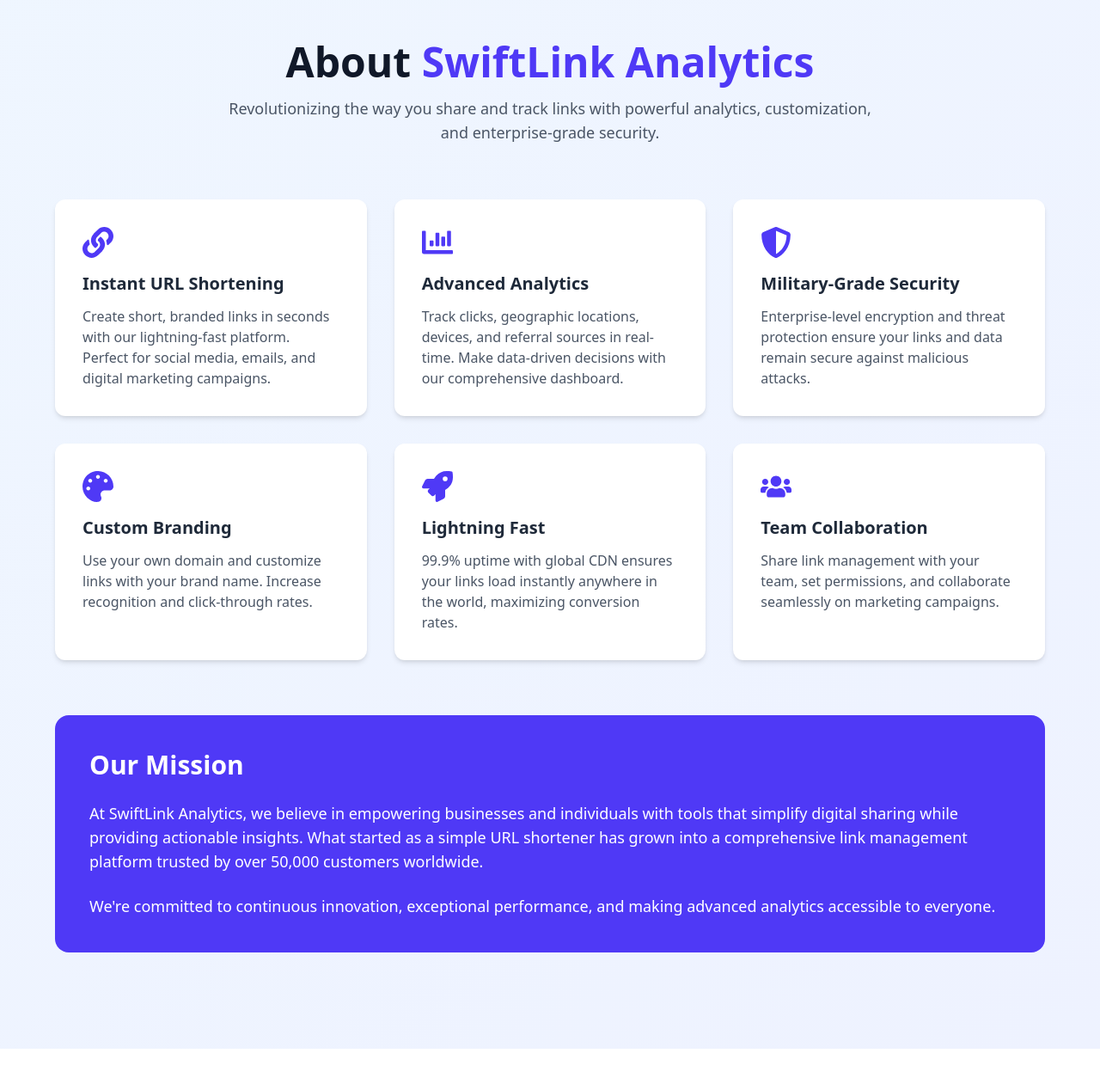
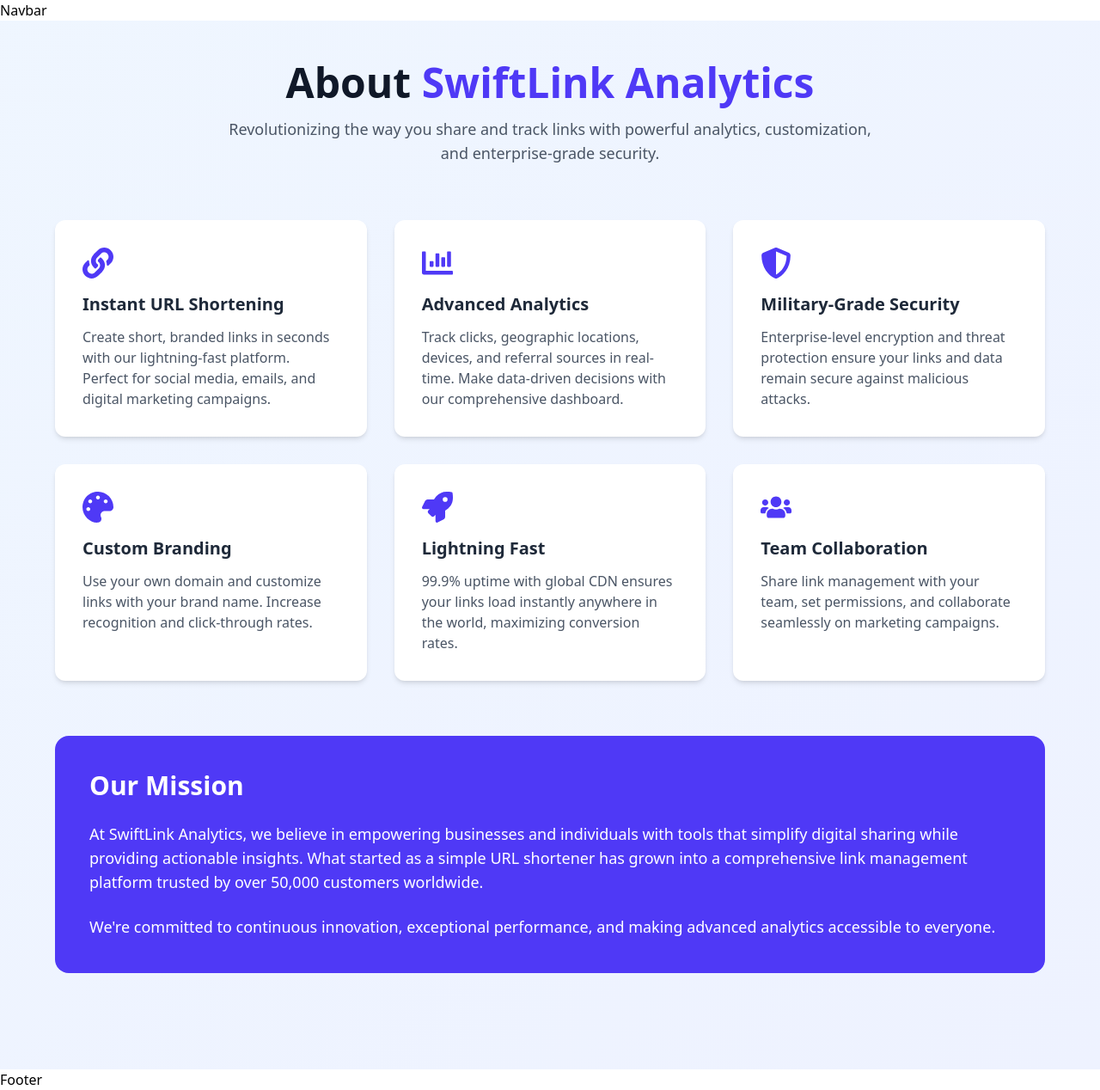
Before and after one commit to Rugved7/URL-Shortener-frontend, a React (Vite) app: page /about in a window 1280 px wide. Shown: the whole page at 86% size. Before the commit the page ends 1220 px from the top, so only its background shows below. Built offline with nearby package versions, Linux system fonts and the light colour scheme.

Commit message:
Some key improvements in UI done

```diff
--- a/src/App.jsx
+++ b/src/App.jsx
@@ -1,6 +1,9 @@
 import React from "react";
 import LandingPage from "./components/LandingPage";
 import AboutPage from "./components/AboutPage";
+import Navbar from "./components/Navbar";
+import Footer from "./components/Footer";
+
 
 import { BrowserRouter, Route, Routes } from "react-router-dom";
 
@@ -8,10 +11,12 @@
   return (
     <>
       <BrowserRouter>
+      <Navbar />
       <Routes>
         <Route path="/" element={<LandingPage />} />
         <Route path="/about" element={<AboutPage />} />
       </Routes>
+      <Footer />
       </BrowserRouter>
     </>
   );
--- a/src/components/Card.jsx
+++ /dev/null
@@ -1,15 +0,0 @@
-import React from "react";
-
-const Card = ({ icon, title, desc }) => {
-  return (
-    <div className="bg-white p-6 rounded-xl shadow-md hover:shadow-lg transition-shadow h-full">
-      <div className="flex items-start mb-4">
-        {icon && <div className="mr-4 mt-1">{icon}</div>}
-        <h3 className="text-xl font-bold text-gray-800">{title}</h3>
-      </div>
-      <p className="text-gray-600">{desc}</p>
-    </div>
-  );
-};
-
-export default Card;
--- /dev/null
+++ b/src/components/Footer.jsx
@@ -0,0 +1,11 @@
+import React from 'react'
+
+const Footer = () => {
+  return (
+    <div>
+      Footer
+    </div>
+  )
+}
+
+export default Footer
--- /dev/null
+++ b/src/components/Navbar.jsx
@@ -0,0 +1,11 @@
+import React from 'react'
+
+const Navbar = () => {
+  return (
+    <div>
+      Navbar
+    </div>
+  )
+}
+
+export default Navbar
```
